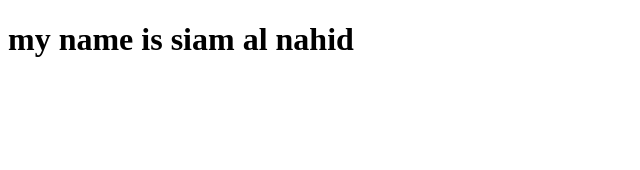
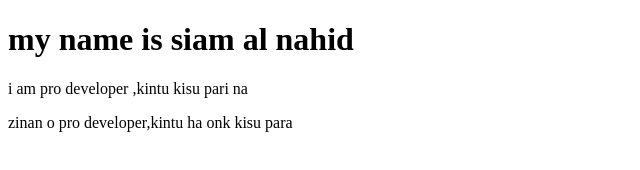
Before and after one commit to Siamalnahid/my-third-repo, a plain HTML site: page index.html in a window 1280 px wide. Shown: the whole page, without its empty margins (0-640 px from the left). Drawn offline with Linux system fonts and the light colour scheme.

Commit message:
add personal inf

```diff
--- a/index.html
+++ b/index.html
@@ -8,5 +8,7 @@
 </head>
 <body>
     <h1>my name is siam al nahid </h1>
+    <p>i am pro developer ,kintu kisu pari na</p>
+    <p>zinan o pro developer,kintu ha onk kisu para</p>
 </body>
 </html>
```
